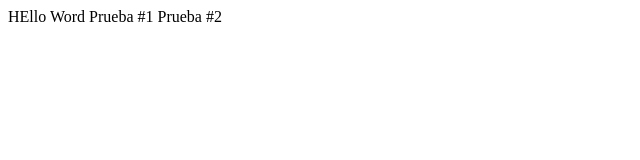
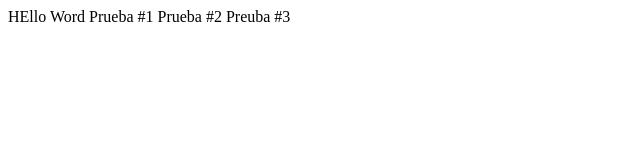
Before and after one commit to nicolasbuiles93/CursoPrework, a plain HTML site: page index.html in a window 1280 px wide. Shown: the full height of the page, 0-640 px from the left. Drawn offline with Linux system fonts and the light colour scheme.

Commit message:
Tercer prueba

```diff
--- a/index.html
+++ b/index.html
@@ -11,5 +11,6 @@
     HEllo Word
     Prueba #1
     Prueba #2
+    Preuba #3
 </body>
 </html>
```
